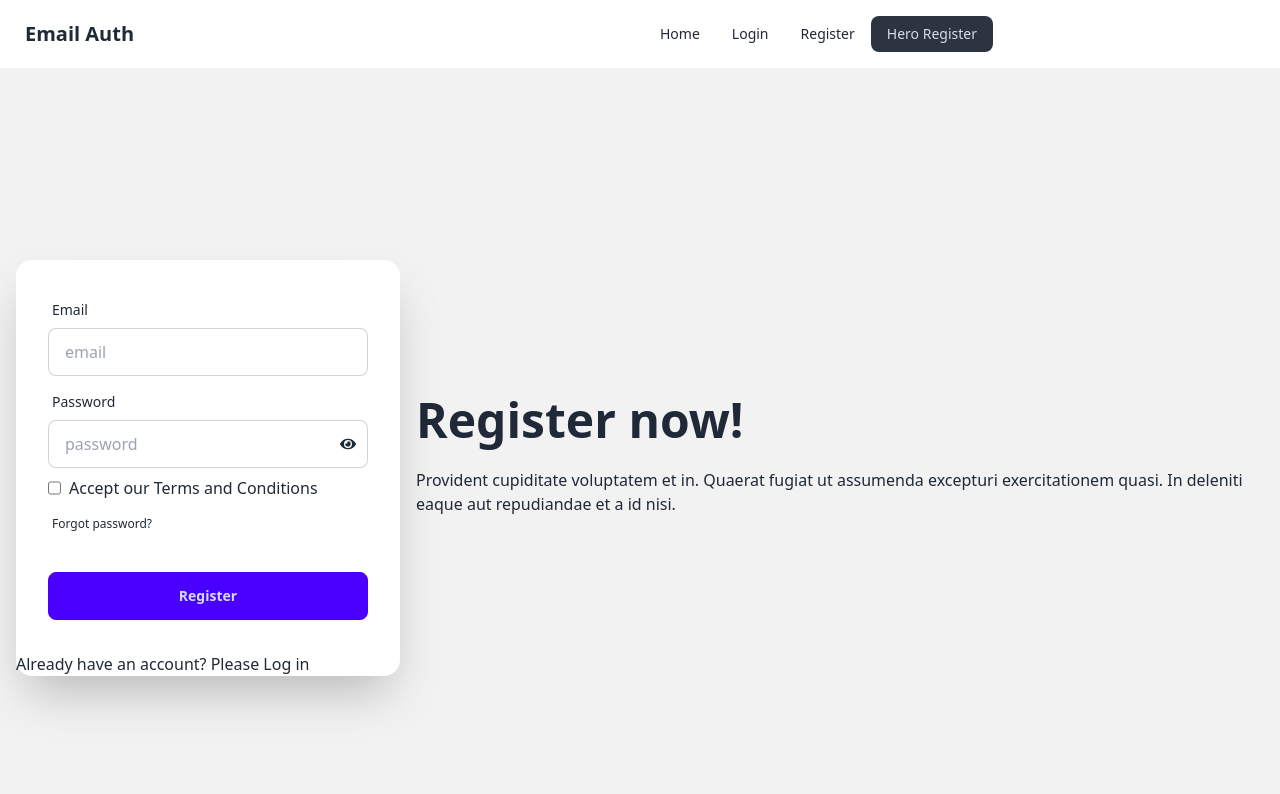
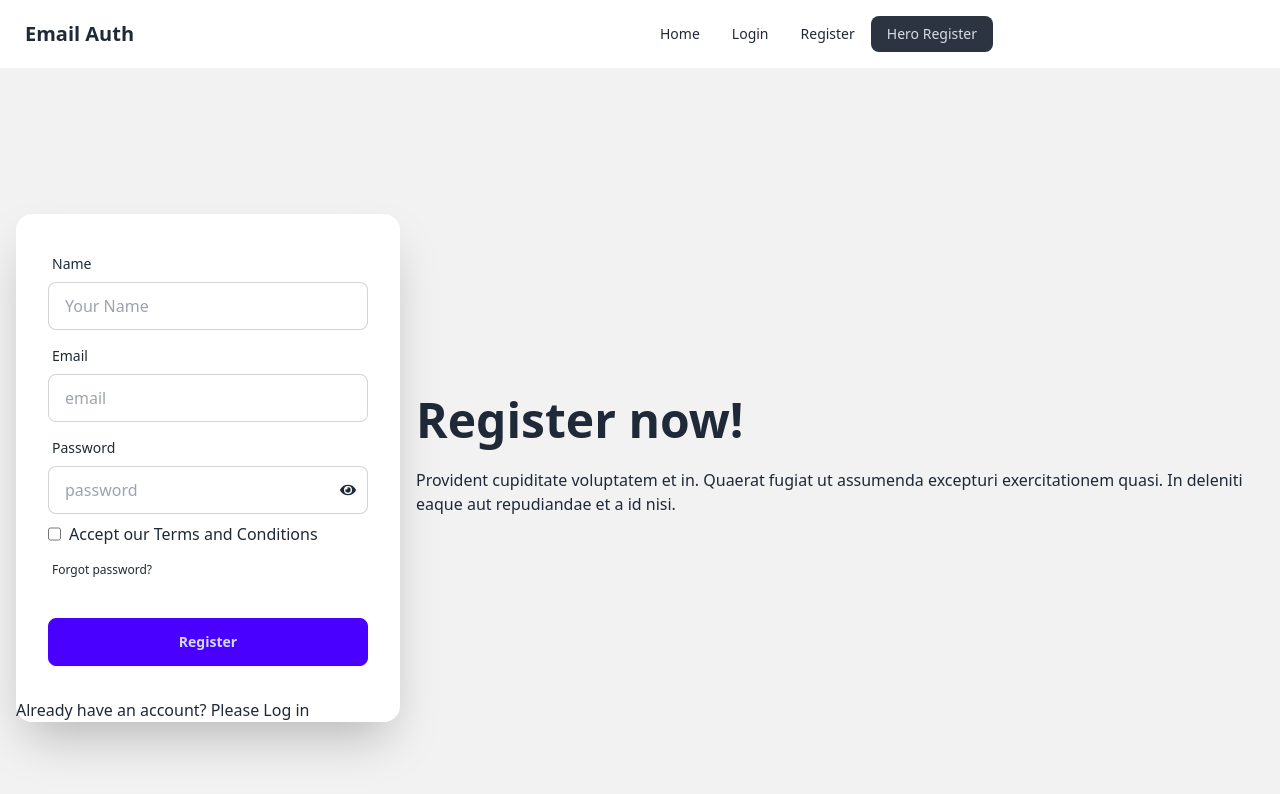
Before and after one commit to sowmik-sec/user-email-password-auth, a React (Vite) app: page /heroRegister in a window 1280 px wide. Shown: the top 794 px of the page. Built offline with nearby package versions, Linux system fonts and the light colour scheme.

Commit message:
Handle Email Verification And Update User Name To Firebase

```diff
--- a/src/components/HeroRegister/HeroRegister.jsx
+++ b/src/components/HeroRegister/HeroRegister.jsx
@@ -1,4 +1,8 @@
-import { createUserWithEmailAndPassword } from "firebase/auth";
+import {
+  createUserWithEmailAndPassword,
+  sendEmailVerification,
+  updateProfile,
+} from "firebase/auth";
 import auth from "../../firebase/firebase.config";
 import { useState } from "react";
 import { FaEye, FaEyeSlash } from "react-icons/fa";
@@ -12,10 +16,11 @@ function HeroRegister() {
 
   const handleRegister = (e) => {
     e.preventDefault();
+    const name = e.target.name.value;
     const email = e.target.email.value;
     const password = e.target.password.value;
     const accepted = e.target.terms.checked;
-    console.log(email, password, accepted);
+    console.log(name, email, password, accepted);
     setRegisterError("");
     setSuccessMessage("");
     if (!accepted) {
@@ -33,7 +38,17 @@ function HeroRegister() {
       .then((result) => {
         console.log(result.user);
         setUser(result.user);
+        updateProfile(result.user, {
+          displayName: name,
+          photoURL: "https://example.com/jane-q-user/profile.jpg",
+        })
+          .then(() => console.log("profile updated"))
+          .catch();
+
         setSuccessMessage("User created successfully");
+        sendEmailVerification(result.user).then(() => {
+          alert("Please check your email and verify your account");
+        });
       })
       .catch((err) => {
         console.log("Error ", err);
@@ -53,6 +68,18 @@ function HeroRegister() {
         </div>
         <div className="card bg-base-100 w-full max-w-sm shrink-0 shadow-2xl">
           <form onSubmit={handleRegister} className="card-body">
+            <div className="form-control">
+              <label className="label">
+                <span className="label-text">Name</span>
+              </label>
+              <input
+                type="text"
+                placeholder="Your Name"
+                className="input input-bordered"
+                name="name"
+                required
+              />
+            </div>
             <div className="form-control">
               <label className="label">
                 <span className="label-text">Email</span>
--- a/src/components/Login/Login.jsx
+++ b/src/components/Login/Login.jsx
@@ -21,7 +21,11 @@ function Login() {
     signInWithEmailAndPassword(auth, email, password)
       .then((result) => {
         console.log(result.user);
-        setSuccessMessage("User logged in successfully");
+        if (result.user.emailVerified) {
+          setSuccessMessage("User Logged in Successfully.");
+        } else {
+          alert("Please verify your email address.");
+        }
       })
       .catch((error) => {
         console.log("error ", error.message);
```
